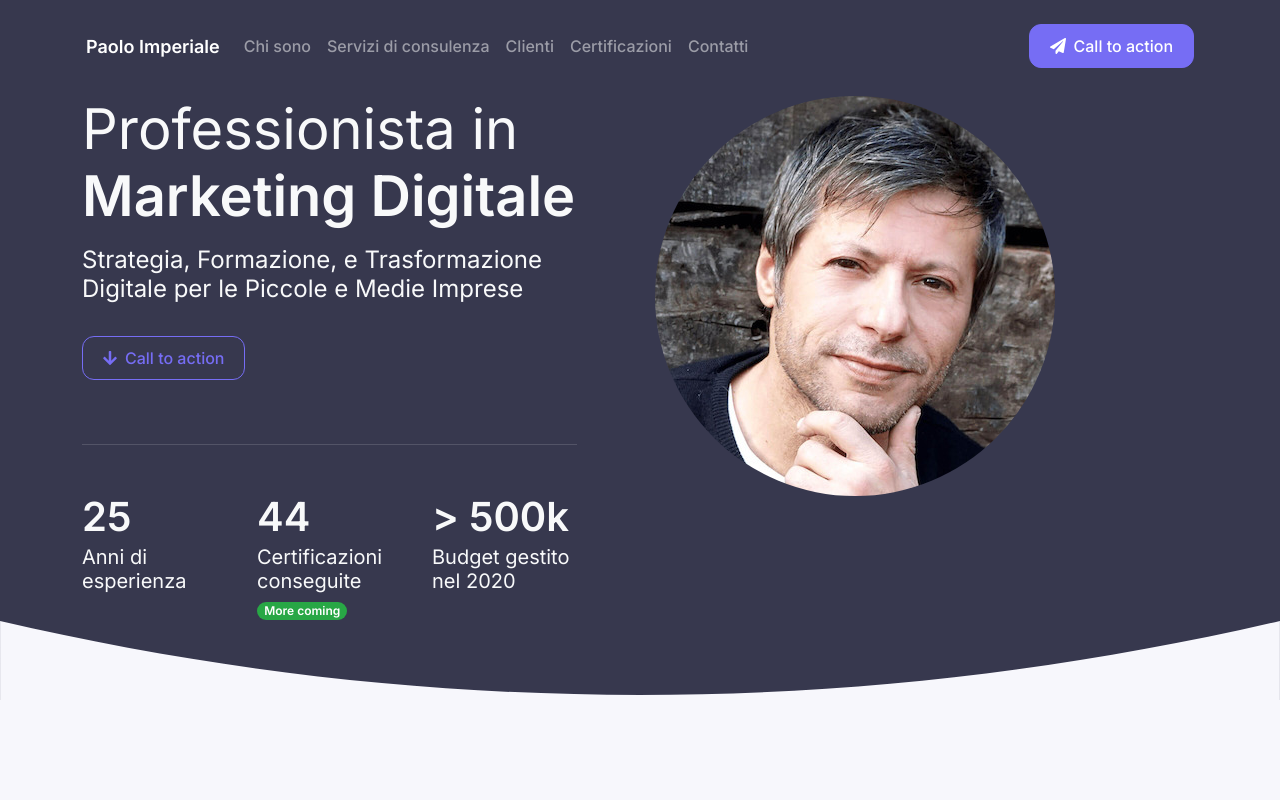
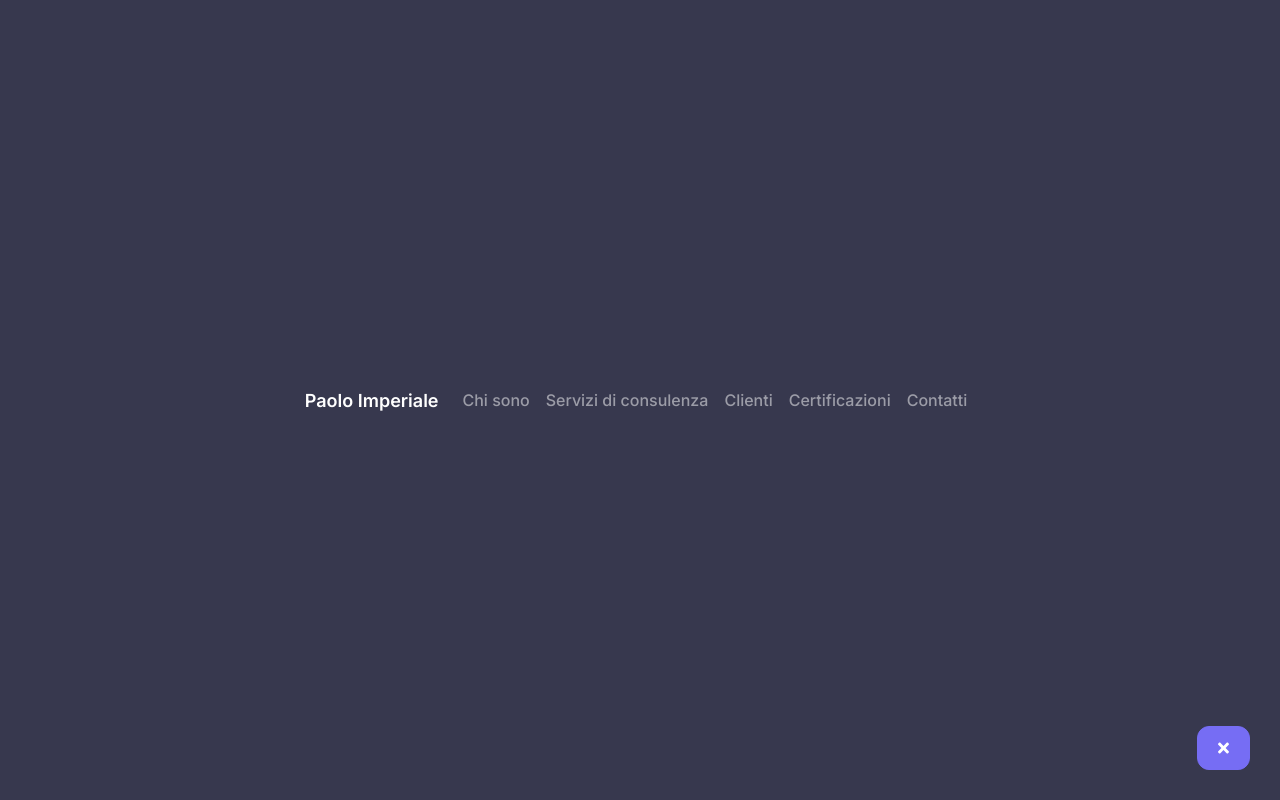
Before and after one commit to mfonsatti/nextjs, a Next.js app: page / in a window 1280 px wide. Shown: the top 800 px of the page. Built offline with nearby package versions, Linux system fonts and the light colour scheme.

Commit message:
added menu mobile toggler

```diff
--- a/pages/index.js
+++ b/pages/index.js
@@ -1,12 +1,9 @@
 import Head from "next/head";
-import Link from "next/link";
 import {
   Button,
-  na,
   Navbar,
   Nav,
   Accordion,
-  Card,
   useAccordionToggle,
   AccordionContext,
 } from "react-bootstrap";
@@ -17,9 +14,10 @@ import {
   faPlus,
   faMinus,
   faArrowUp,
+  faTimes,
+  faLayerGroup,
 } from "@fortawesome/free-solid-svg-icons";
 import { useContext, useCallback } from "react";
-import { urlObjectKeys } from "next/dist/next-server/lib/utils";
 
 const getContents = () => {
   fetch("http://localhost:1337/contents?page.name=home")
@@ -110,19 +108,23 @@ export default function Home() {
           <Navbar.Brand href="#home" className="font-weight-bolder">
             Paolo Imperiale
           </Navbar.Brand>
-          <Navbar.Toggle aria-controls="basic-navbar-nav" />
+          <Navbar.Toggle as={Button} bsPrefix="menu-mobile-open">
+            <FontAwesomeIcon icon={faLayerGroup} className="mr-2" /> Menu
+          </Navbar.Toggle>
           <Navbar.Collapse id="basic-navbar-nav">
-            <Nav className="mr-auto">
+            <Nav>
+              <Navbar.Brand href="#home" className="font-weight-bolder">
+                Paolo Imperiale
+              </Navbar.Brand>
               <Nav.Link href="#home">Chi sono</Nav.Link>
               <Nav.Link href="#link">Servizi di consulenza</Nav.Link>
               <Nav.Link href="#link">Clienti</Nav.Link>
               <Nav.Link href="#link">Certificazioni</Nav.Link>
               <Nav.Link href="#link">Contatti</Nav.Link>
             </Nav>
-            <Button>
-              <FontAwesomeIcon icon={faPaperPlane} className="mr-2" />
-              Call to action
-            </Button>
+            <Navbar.Toggle as={Button} bsPrefix="menu-mobile-close">
+              <FontAwesomeIcon icon={faTimes} />
+            </Navbar.Toggle>
           </Navbar.Collapse>
         </Navbar>
       </header>
--- a/styles/scss/_header.scss
+++ b/styles/scss/_header.scss
@@ -5,6 +5,26 @@ footer {
   .navbar {
     .nav-link {
       font-weight: 500;
+    }
+  }
+}
+
+header {
+  .navbar-collapse {
+    display: flex;
+    flex-direction: column;
+    align-items: center;
+    justify-content: center;
+    position: fixed;
+    top: 0;
+    left: 0;
+    width: 100%;
+    height: 100%;
+    background-color: #37384e;
+    .menu-mobile-close{
+      position: absolute;
+      bottom: 30px;
+      right: 30px;
     }
   }
 }
```
